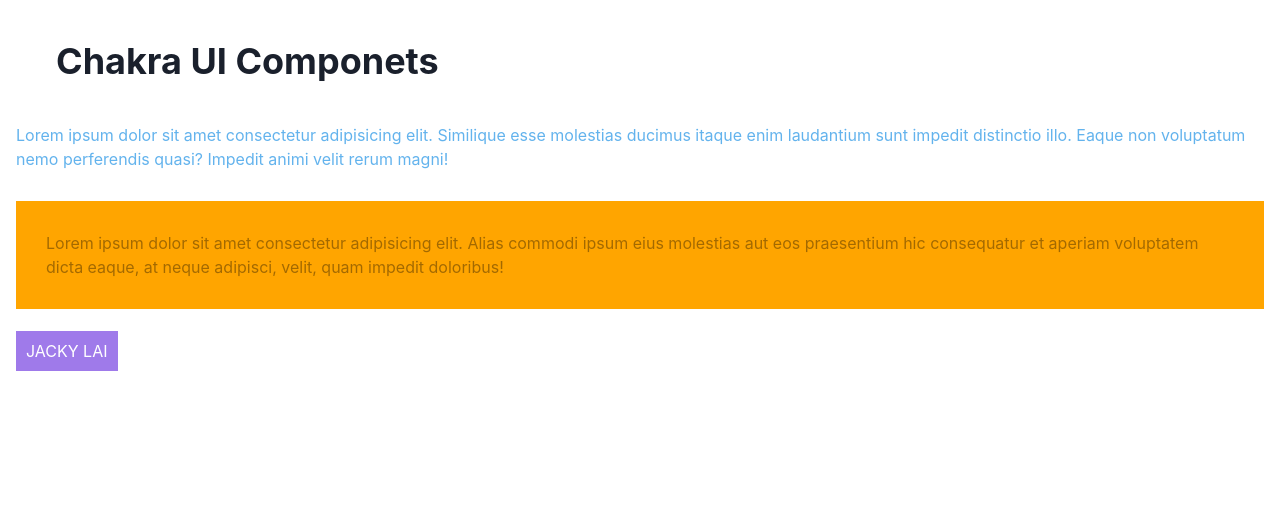
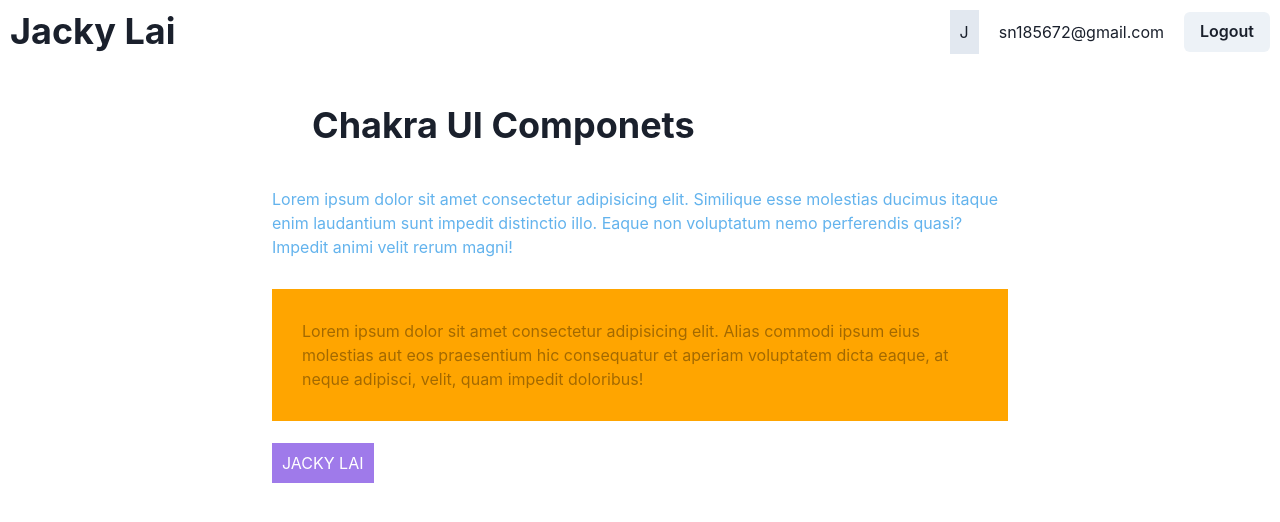
Before and after one commit to Jackylai01/chakra-react, a React (Create React App) app: page / in a window 1280 px wide. Shown: the top 522 px of the page. Built offline with nearby package versions, Linux system fonts and the light colour scheme; the HTML template or start-up script is replaced by a standard one.

Commit message:
feat(flex-box): add flex-box test

```diff
--- /dev/null
+++ b/src/components/Navbar.jsx
@@ -0,0 +1,53 @@
+import {
+  Box,
+  Button,
+  Flex,
+  HStack,
+  Heading,
+  Spacer,
+  Text,
+} from '@chakra-ui/react';
+import React from 'react';
+
+/**
+ *
+ * @returns
+ * HStack 元件使用 Flexbox 布局，並添加一些預設的間距和對齊行為，讓水平堆疊變得更簡單
+ * Spacer 看作是一種特殊的「彈性盒子」（flex box），它的 flexGrow 屬性被設定為 1，因此它會自動填充其父元件中的剩餘空間。
+ */
+const Navbar = () => {
+  return (
+    <>
+      <Flex as="nav" p="10px" alignItems="center">
+        <Heading as="h1">Jacky Lai</Heading>
+        <Spacer />
+        <HStack spacing="20px">
+          <Box as="span" bg="gray.200" p="10px">
+            J
+          </Box>
+          <Text>sn185672@gmail.com</Text>
+          <Button>Logout</Button>
+        </HStack>
+      </Flex>
+      {/* <Flex bg="gray.200" justify="space-around" color="white" wrap="wrap">
+        <Box w="150px" height="50px" bg="red">
+          1
+        </Box>
+        <Box w="150px" height="50px" bg="yellow.200">
+          2
+        </Box>
+        <Box w="150px" height="50px" bg="black">
+          3
+        </Box>
+        <Box w="150px" height="50px" bg="blue" flexGrow="2">
+          4
+        </Box>
+        <Box w="150px" height="50px" bg="green" flexGrow="4">
+          5
+        </Box>
+      </Flex> */}
+    </>
+  );
+};
+
+export default Navbar;
--- a/src/layouts/RootLayout.jsx
+++ b/src/layouts/RootLayout.jsx
@@ -1,8 +1,10 @@
 import { Outlet } from 'react-router-dom';
+import Navbar from '../components/Navbar';
 
 export default function RootLayout() {
   return (
     <div>
+      <Navbar />
       <Outlet />
     </div>
   );
--- a/src/pages/Dashboard.jsx
+++ b/src/pages/Dashboard.jsx
@@ -9,10 +9,14 @@
     color: 'white',
     my: '10px',
     textAlign: 'center',
+    ':hover': {
+      color: 'black',
+      bg: 'yellow.400',
+    },
   };
 
   return (
-    <Container as="section" maxWidth="100%">
+    <Container as="section" maxWidth="60%">
       <Heading m="30px" p="10px">
         Chakra UI Componets
       </Heading>
```
